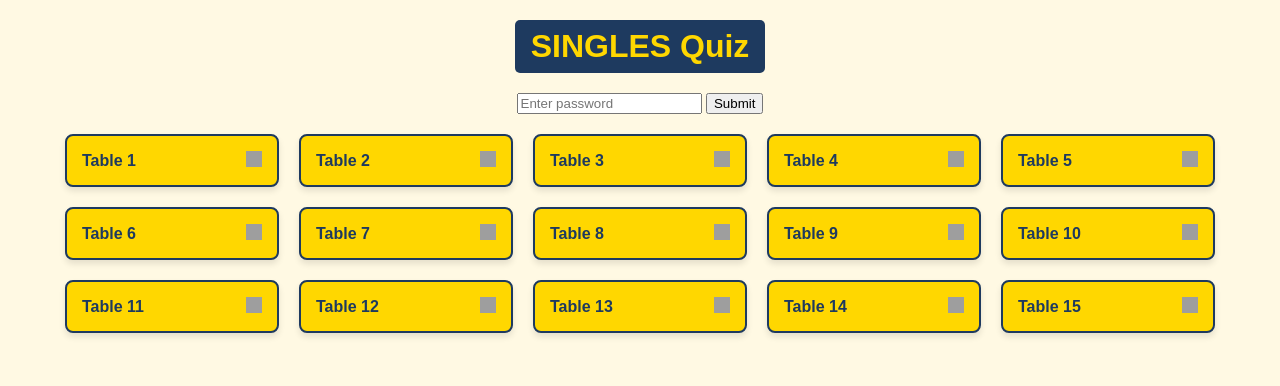
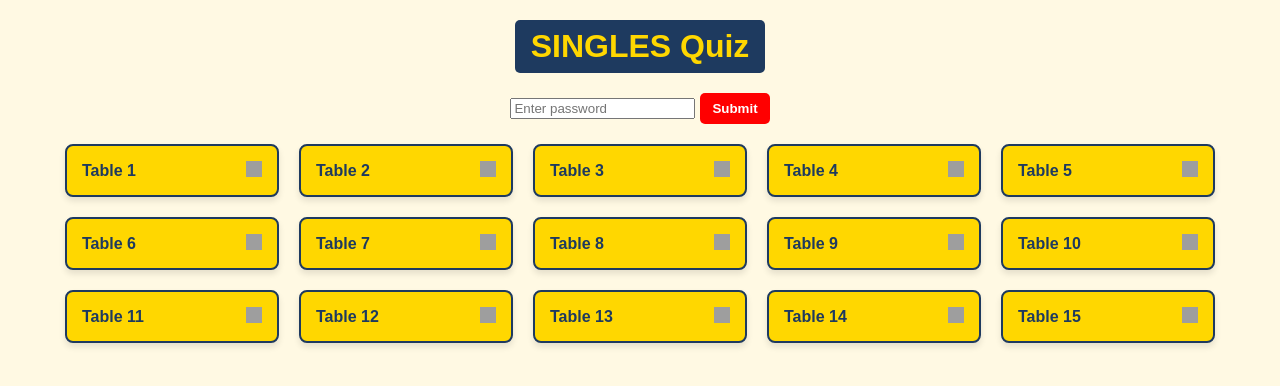
Before and after one commit to Dolgoon/quiznight, a plain HTML site: page index.html in a window 1280 px wide. Both pictures are taken after a click on the button "Login". Drawn offline with Linux system fonts and the light colour scheme; grey boxes are pictures that could not be loaded.

Commit message:
Update styles.css

```diff
--- a/styles.css
+++ b/styles.css
@@ -26,6 +26,39 @@ h1 {
     align-items: center;
     gap: 10px;
     width: 300px;
+}
+
+/* Inline styling for login form */
+.login-inline {
+    display: flex;
+    gap: 5px;
+    align-items: center;
+}
+
+/* General Red Button Styling */
+.red-button, .small-red-button {
+    background-color: #FF0000; /* Red background */
+    color: #FFFFFF; /* White text */
+    border: none;
+    border-radius: 5px;
+    cursor: pointer;
+    font-weight: bold;
+    transition: background-color 0.3s;
+    text-align: center;
+}
+
+.red-button {
+    padding: 10px;
+    width: 100%;
+    margin-top: 5px;
+}
+
+.red-button:hover, .small-red-button:hover {
+    background-color: #1E3A5F; /* Navy blue on hover */
+}
+
+.small-red-button {
+    padding: 8px 12px; /* Smaller padding */
 }
 
 /* Spin button styling */
@@ -80,23 +113,6 @@ input[type="text"] {
     border-radius: 5px;
     box-sizing: border-box;
     font-size: 14px;
-}
-
-button.add-person {
-    background-color: #FF0000; /* Red button */
-    color: #FFFFFF; /* White text */
-    padding: 10px;
-    border: none;
-    border-radius: 5px;
-    cursor: pointer;
-    font-weight: bold;
-    width: 100%;
-    margin-top: 5px;
-    transition: background-color 0.3s;
-}
-
-button.add-person:hover {
-    background-color: #1E3A5F; /* Navy blue on hover */
 }
 
 /* Table container */
```
